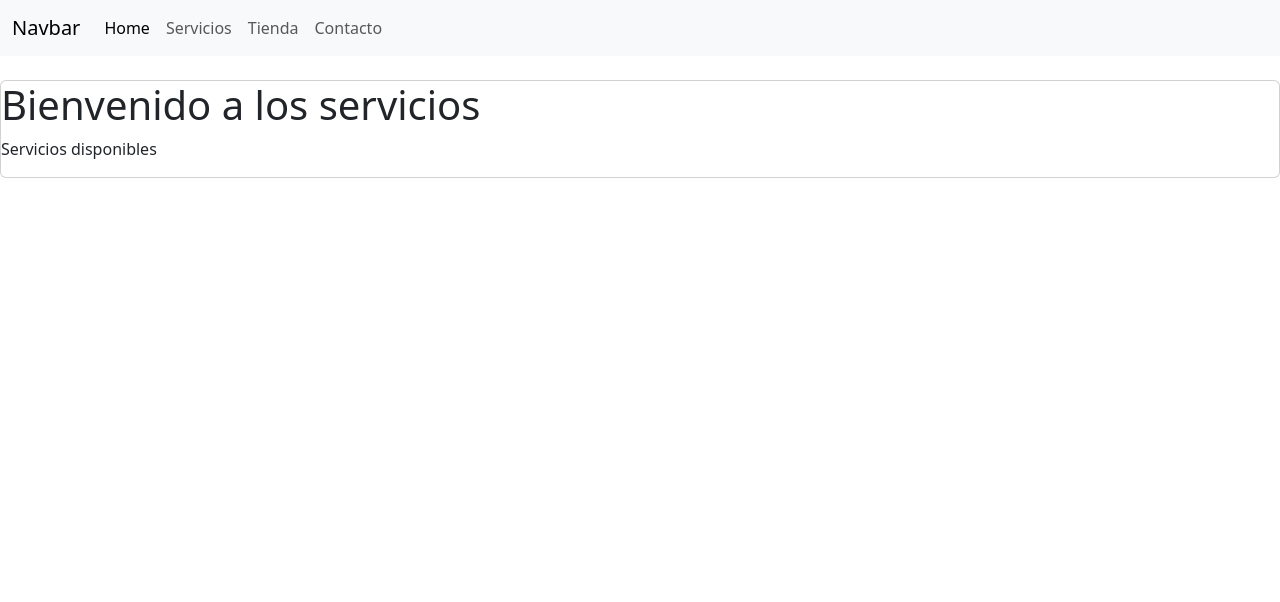
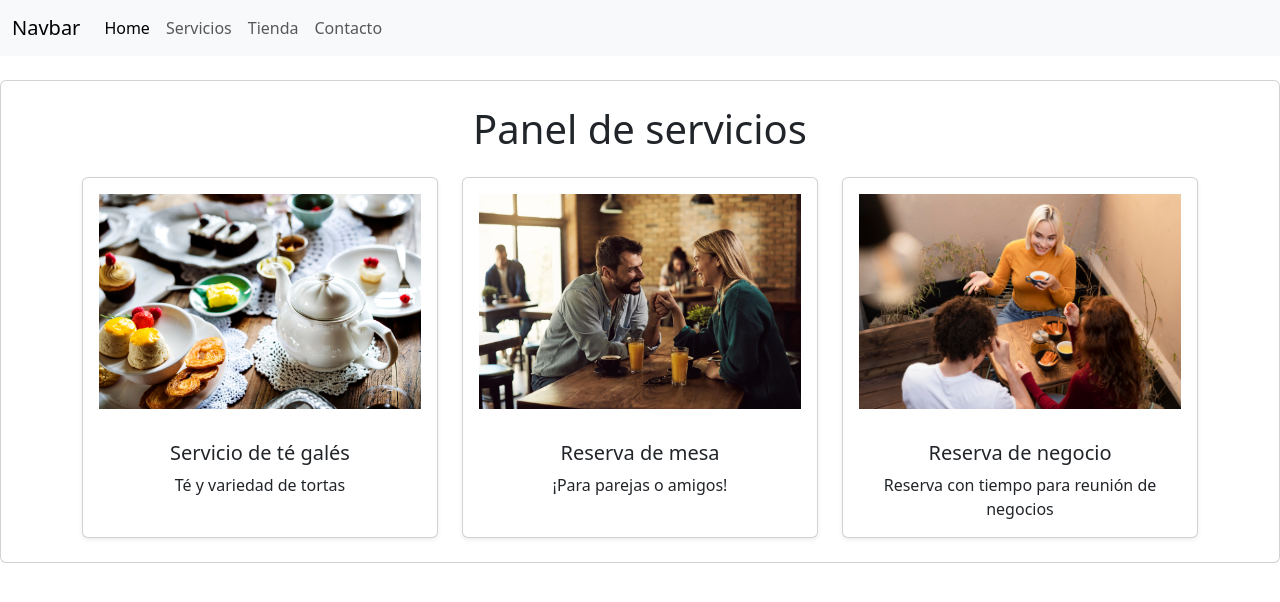
Before and after one commit to yamibcollado/TerminalDelCafe-web, a Django app: page /servicios in a window 1280 px wide. Shown: the top 602 px of the page. Run offline with Django 5.2, Linux system fonts and the light colour scheme; data comes from the database, SQL or seed files in the repository; both versions use the stored data as it was after the commit; some libraries are stand-ins or nearby versions.

Commit message:
se agregaron servicios

```diff
--- a/cafeWeb/cafeWeb/settings.py
+++ b/cafeWeb/cafeWeb/settings.py
@@ -10,6 +10,7 @@ For the full list of settings and their values, see
 https://docs.djangoproject.com/en/5.1/ref/settings/
 """
 
+import os
 from pathlib import Path
 
 # Build paths inside the project like this: BASE_DIR / 'subdir'.
@@ -119,6 +120,9 @@ USE_TZ = True
 
 STATIC_URL = 'static/'
 
+MEDIA_URL='/media/'
+MEDIA_ROOT=os.path.join(BASE_DIR, 'media')
+
 # Default primary key field type
 # https://docs.djangoproject.com/en/5.1/ref/settings/#default-auto-field
 
--- a/cafeWeb/cafeWebApp/templates/cafeWebApp/servicios.html
+++ b/cafeWeb/cafeWebApp/templates/cafeWebApp/servicios.html
@@ -5,8 +5,21 @@ Servicios
 {% endblock %}
 
 {% block content %}
+<div class="container mt-4">
+    <h1 class="text-center mb-4">Panel de servicios</h1>
 
-<h1> Bienvenido a los servicios </h1>
-<p>Servicios disponibles</p>
-
+    <div class="row justify-content-center">
+        {% for servicio in servicios %}
+        <div class="col-md-6 col-lg-4 mb-4">
+            <div class="card shadow-sm h-100">
+                <img src="{{ servicio.imagen.url }}" class="card-img-top img-fluid p-3" alt="{{servicio.titulo}}" style="max-height:300px; object-fit:cover;">
+                <div class="card-body text-center">
+                    <h2 class="h5">{{ servicio.titulo }}</h2>
+                    <p class="card-text">{{ servicio.contenido }}</p>
+                </div>
+            </div>
+        </div>
+        {% endfor %}
+    </div>
+</div>
 {% endblock %}
--- a/cafeWeb/cafeWebApp/urls.py
+++ b/cafeWeb/cafeWebApp/urls.py
@@ -1,11 +1,16 @@
 from django.urls import path
 from cafeWebApp import views
+from django.conf import settings
+from django.conf.urls.static import static
 
 #Urls de todas las aplicaciones que tenga el proyecto.
 #enlaces de nuestra aplicacion "cafeWebApp"
 urlpatterns = [
+
     path('', views.home, name="home"),
     path('servicios', views.servicios, name="servicios"),
     path('tienda', views.tienda, name="tienda"),
     path('contacto', views.contacto, name="contacto"),
 ]
+
+urlpatterns += static(settings.MEDIA_URL, document_root=settings.MEDIA_ROOT)
--- a/cafeWeb/cafeWebApp/views.py
+++ b/cafeWeb/cafeWebApp/views.py
@@ -1,4 +1,5 @@
 from django.shortcuts import render, HttpResponse
+from servicio.models import Servicio
 
 # Create your views here.
 
@@ -6,7 +7,8 @@ def home(request):
     return render(request, "cafeWebApp/home.html")
 
 def servicios(request):
-    return render(request, "cafeWebApp/servicios.html")
+    servicios=Servicio.objects.all()
+    return render(request, "cafeWebApp/servicios.html", {"servicios": servicios})
 
 def tienda(request):
     return render(request, "cafeWebApp/tienda.html")
--- a/cafeWeb/servicio/models.py
+++ b/cafeWeb/servicio/models.py
@@ -4,7 +4,7 @@ from django.db import models
 class Servicio(models.Model):
     titulo=models.CharField(max_length=20)
     contenido=models.CharField(max_length=50)
-    imagen=models.ImageField()
+    imagen=models.ImageField(upload_to='servicio')
     precio=models.IntegerField()
 
     class Meta:
```
Also changed, not shown: cafeWeb/db.sqlite3, cafeWeb/media/servicio/servicio1.jpg (added), cafeWeb/media/servicio/servicio2.jpg (added), cafeWeb/media/servicio/servicio3.jpg (added).
